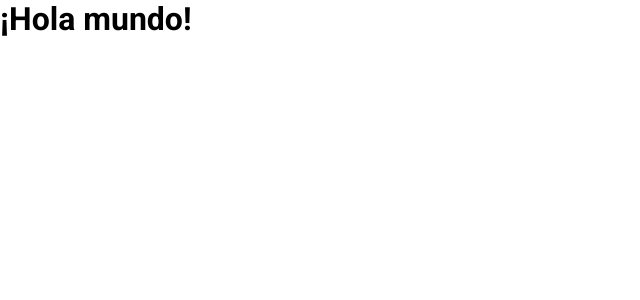
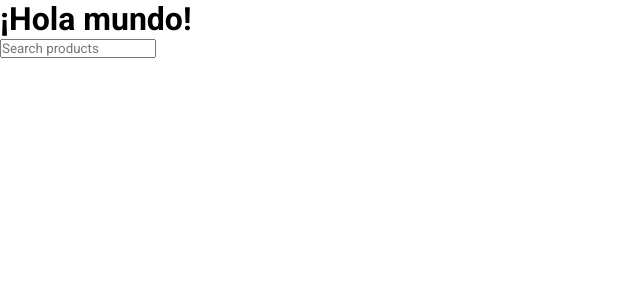
Before and after one commit to beresdev/WDCD-ecommerce, a React (Vite) app: page / in a window 1280 px wide. Shown: the top 300 px of the page, without its empty margins (0-640 px from the left). Built offline with nearby package versions, Linux system fonts and the light colour scheme; no server answers.

Commit message:
cambios search

```diff
--- a/src/App.jsx
+++ b/src/App.jsx
@@ -1,5 +1,6 @@
 import { useState, useEffect } from 'react'
 import './App.css'
+import { Search } from './components/componentSearch/Search';
 
 function App() {
   const [products, setProducts] = useState([]);
@@ -15,6 +16,7 @@ function App() {
   return (
     <>
     <h1>¡Hola mundo!</h1>
+    <Search/>
     </>
   )
 }
--- /dev/null
+++ b/src/components/ComponentSearch/Search.css
@@ -0,0 +1,4 @@
+.search{
+    background-color: (--white-main);
+    font-family: var(--main-font)
+}
--- /dev/null
+++ b/src/components/ComponentSearch/Search.jsx
@@ -0,0 +1,13 @@
+
+
+function Search(){
+
+
+
+return (
+    <input className="search" placeholder="Search products">
+    </input>
+)
+
+}
+export {Search}
```
